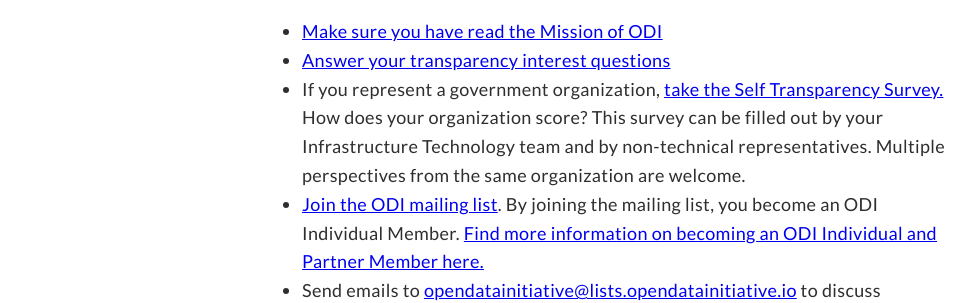
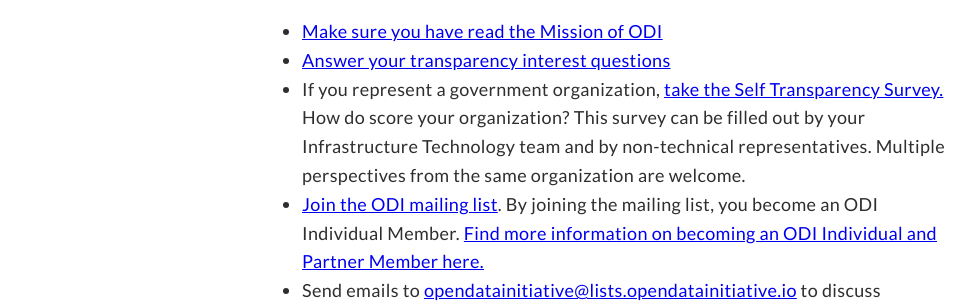
Before and after one commit to opendatainitiative/opendatainitiative.github.io, a Jekyll site: the page built from join.md, in a window 1280 px wide. Shown: the part 378-681 px from the top of the page, without its empty margins (35-1012 px from the left). Built offline with Jekyll 4.4.1, drawn with Linux system fonts in a browser that asks for light colours.

Commit message:
Slight tweak to join.md text

```diff
--- a/join.md
+++ b/join.md
@@ -7,7 +7,7 @@ title: Join
 # Join ODI
 * [Make sure you have read the Mission of ODI]({{ site.baseurl }}/learn)
 * [Answer your transparency interest questions](https://www.surveymonkey.com/r/L9HS2S8)
-* If you represent a government organization, [take the Self Transparency Survey.](https://www.surveymonkey.com/r/LSJSQLK) How does your organization score? This survey can be filled out by your Infrastructure Technology team and by non-technical representatives. Multiple perspectives from the same organization are welcome.
+* If you represent a government organization, [take the Self Transparency Survey.](https://www.surveymonkey.com/r/LSJSQLK) How do score your organization? This survey can be filled out by your Infrastructure Technology team and by non-technical representatives. Multiple perspectives from the same organization are welcome.
 * [Join the ODI mailing list](https://lists.opendatainitiative.io/mailman/listinfo/opendatainitiative). By joining the mailing list, you become an ODI Individual Member. [Find more information on becoming an ODI Individual and Partner Member here.]({{ site.baseurl }}/participation#membership)
 * Send emails to [opendatainitiative@lists.opendatainitiative.io](mailto:opendatainitiative@lists.opendatainitiative.io) to discuss financial transparency and projects
 * We will continue to hold monthly webinars to work with the public. We will overview the state of our work and next steps at each webinar. [Find the next webinar here]({{ site.baseurl }}/events).
```
